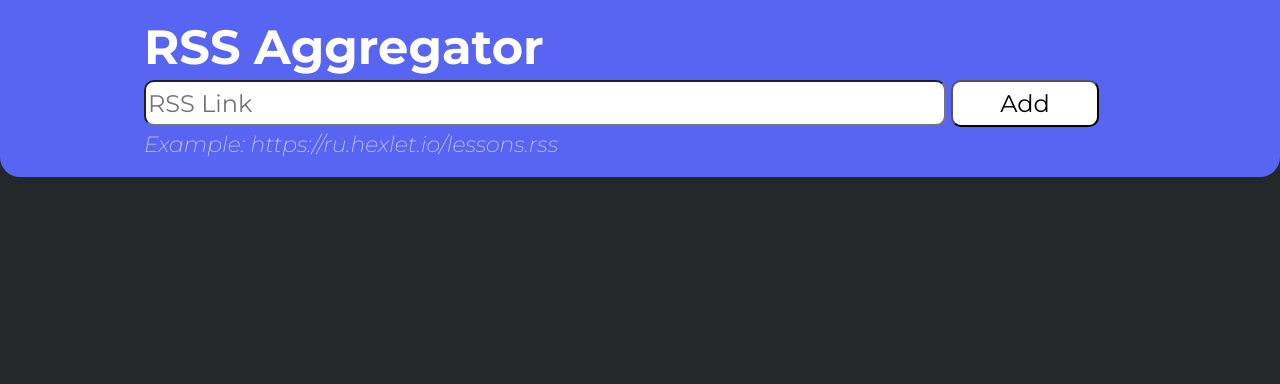
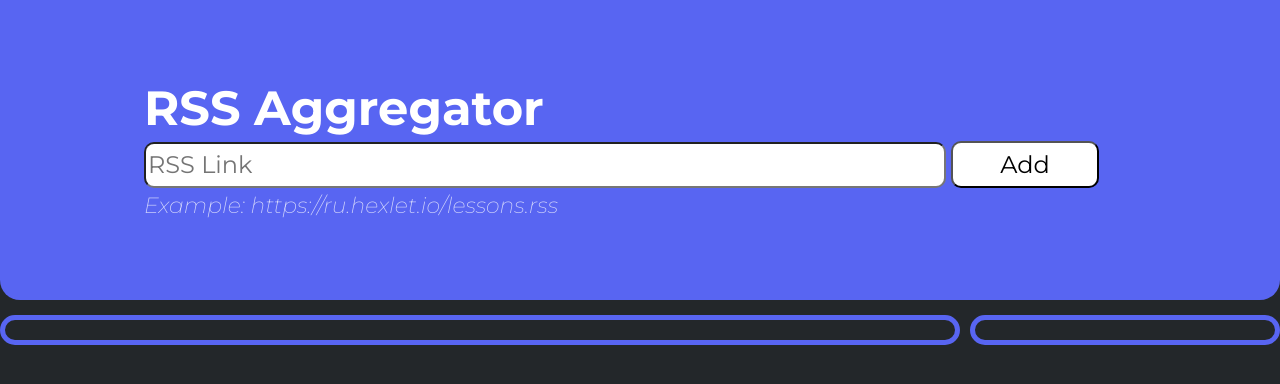
Before and after one commit to nikitakaralius/InfotecsIntern, a React (Create React App) app in the folder src/RssAggregator/client-app/: page / in a window 1280 px wide. Shown: the top 384 px of the page. Built offline with nearby package versions, Linux system fonts and the light colour scheme.

Commit message:
Added app grids

```diff
--- /dev/null
+++ b/src/RssAggregator/client-app/src/components/app/App.module.scss
@@ -0,0 +1,19 @@
+.grid {
+  display: grid;
+
+  grid-template-areas:
+  "header"
+  "streams"
+  "feed";
+
+  grid-gap: 10px;
+
+  @media (min-width: 1280px) {
+    grid-template-areas:
+    "header header"
+    "feed streams";
+    grid-template-columns: 75% 1fr;
+    grid-template-rows: 300px 1fr;
+    grid-gap: 10px;
+  }
+}
--- a/src/RssAggregator/client-app/src/components/app/App.tsx
+++ b/src/RssAggregator/client-app/src/components/app/App.tsx
@@ -2,10 +2,11 @@ import React from 'react'
 import {Header} from '../header';
 import {Feed} from '../feed';
 import {StreamList} from '../streams';
+import styles from './App.module.scss';
 
 const App = () => {
   return (
-    <div>
+    <div className={styles.grid}>
       <Header />
       <Feed />
       <StreamList />
--- /dev/null
+++ b/src/RssAggregator/client-app/src/components/feed/Feed.module.css
@@ -0,0 +1,7 @@
+.container {
+  border: 5px solid #5865f2;
+  border-radius: 20px;
+  padding: 10px;
+  margin-top: 5px;
+  grid-area: feed;
+}
--- a/src/RssAggregator/client-app/src/components/feed/Feed.tsx
+++ b/src/RssAggregator/client-app/src/components/feed/Feed.tsx
@@ -1,12 +1,13 @@
 import React from 'react';
 import {useFeed} from '../../hooks';
 import {Article} from './article/Article';
+import styles from './Feed.module.css';
 
 const Feed = () => {
   const {articles} = useFeed();
 
   return (
-    <div>
+    <div className={styles.container}>
       {
         articles.content.map(a => <Article content={a} key={a.link}/>)
       }
--- /dev/null
+++ b/src/RssAggregator/client-app/src/components/streams/StreamList.module.scss
@@ -0,0 +1,7 @@
+.container {
+  border: 5px solid #5865f2;
+  border-radius: 20px;
+  padding: 10px;
+  margin-top: 5px;
+  grid-area: streams;
+}
--- a/src/RssAggregator/client-app/src/components/streams/StreamList.tsx
+++ b/src/RssAggregator/client-app/src/components/streams/StreamList.tsx
@@ -1,12 +1,13 @@
 import React from 'react';
 import {useTypedSelector} from '../../hooks';
 import {Stream} from './stream/Stream';
+import styles from './StreamList.module.scss';
 
 const StreamList = () => {
   const {storage} = useTypedSelector(state => state.stream);
 
   return (
-    <div>
+    <div className={styles.container}>
       {
         storage.streams.map(s => <Stream content={s} key={s.link}/>)
       }
```
